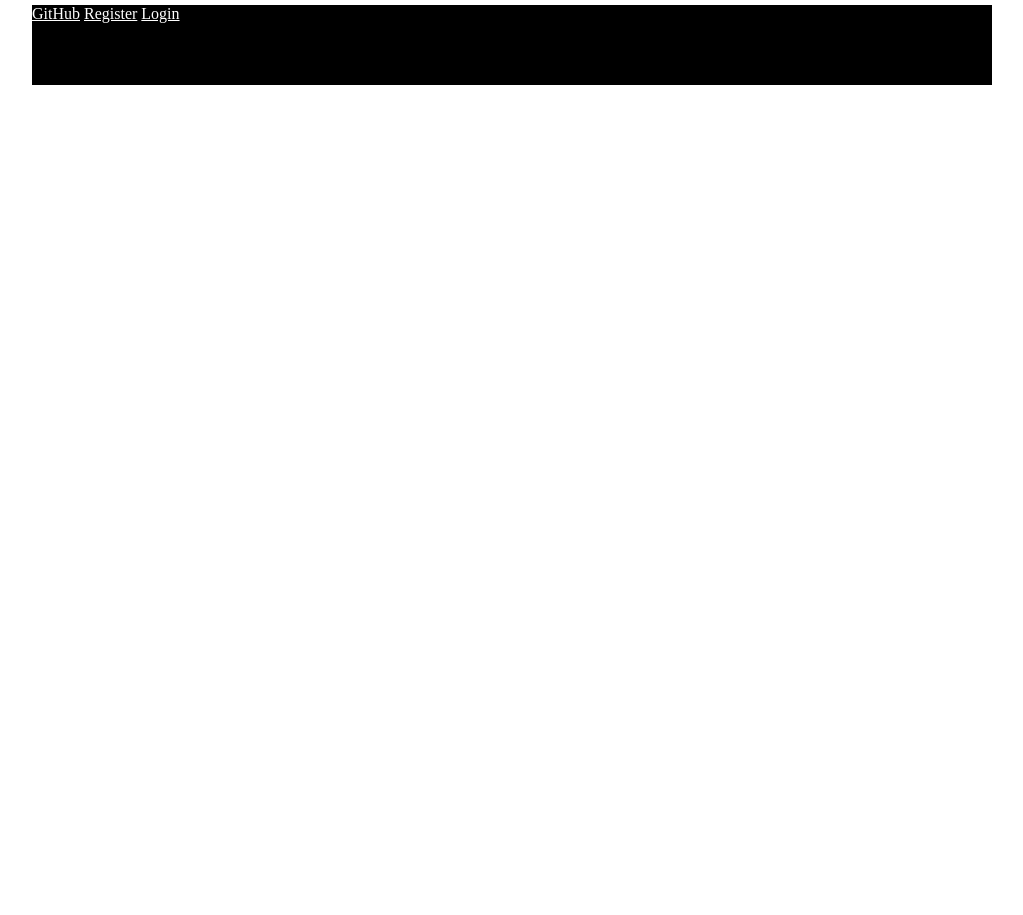
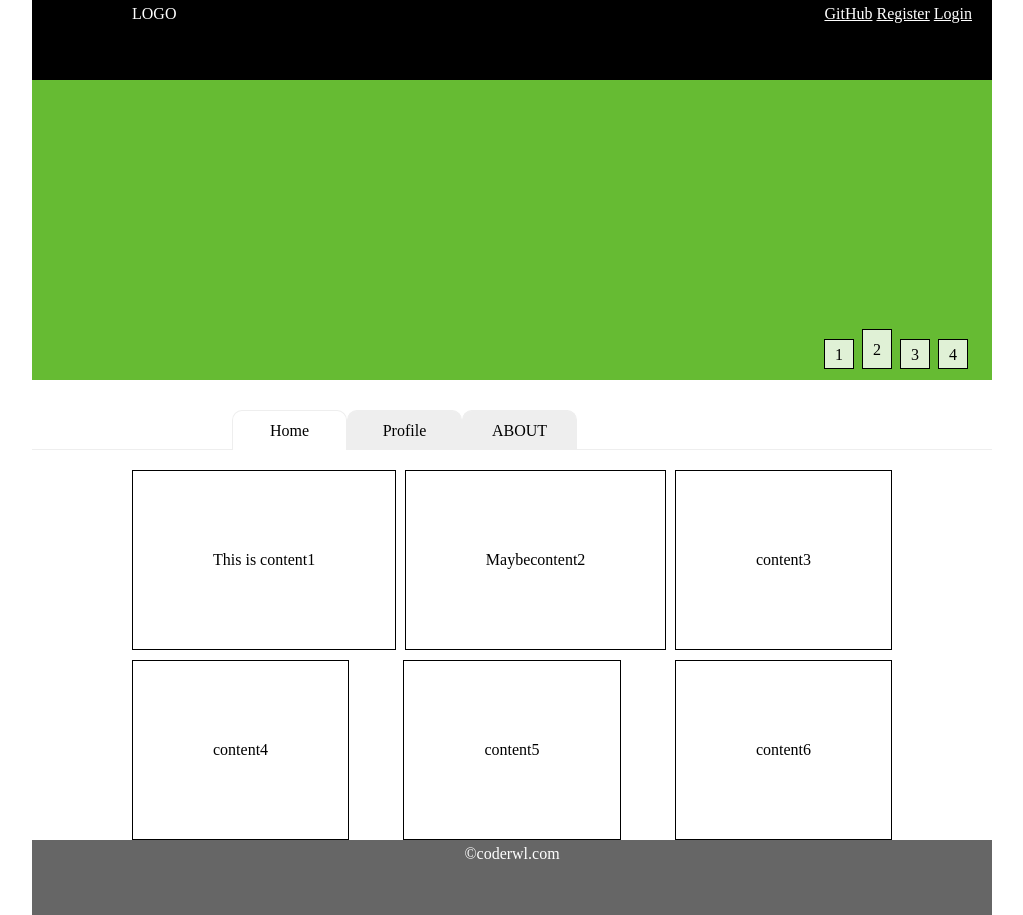
Before and after one commit to code-monkey-wl/front-learn, a plain HTML site: page day-0708/ife-task.html in a window 1280 px wide. Shown: the whole page, without its empty margins (128-1151 px from the left). Before the commit the page ends 800 px from the top, so only its background shows below. Drawn offline with Linux system fonts and the light colour scheme.

Commit message:
0708 done

```diff
--- a/day-0708/css/ife.css
+++ b/day-0708/css/ife.css
@@ -1,17 +1,29 @@
+* {
+    margin: 0;
+    padding: 0;
+}
+
 body {
     width: 960px;
-    margin: 0px auto;
+    margin: 0 auto;
 }
 
 header {
-    margin: 0px auto;
+    /* 居中 */
+    margin: 0 auto;
     height: 80px;
     color: white;
     background-color: black;
 }
 
-nav {
-    /* float: right; */
+.logo {
+    float: left;
+    margin-left: 100px;
+    margin-top: 5px;
+}
+
+.nav-right {
+    float: right;
     margin-right: 20px;
     margin-top: 5px
 }
@@ -19,3 +31,101 @@ nav {
 .white {
     color: white;
 }
+
+.banner {
+    height: 300px;
+    margin: 0 auto;
+    background-color: rgb(102, 187, 51);
+    position: relative;
+}
+
+.banner > ol {
+    position: absolute;
+    bottom: 10px;
+    right: 20px;
+    margin: 0;
+    /*margin: 255px 20px 0 0;
+    float: right;*/
+    padding: 0;
+    list-style: none none;
+}
+
+.banner > ol > li {
+    display: inline-block;
+    box-sizing: border-box;
+    border: 1px black solid;
+    width: 30px;
+    /*垂直居中了*/
+    height: 30px;
+    line-height: 30px;
+    margin-right: 4px;
+    text-align: center;
+    background-color: rgb(224, 241, 214);
+    /* inline-block的元素生效 */
+    vertical-align: text-bottom;
+}
+
+.banner-current {
+    height: 40px !important;
+    line-height: 40px !important;
+}
+
+.menu-container {
+    position: relative;
+    height: 70px;
+    box-sizing: border-box;
+    border-bottom: 1px rgb(238, 238, 238) solid;
+}
+
+.menu {
+    box-sizing: border-box;
+    position: absolute;
+    left: 200px;
+    bottom: 0;
+    width: 400px;
+
+}
+
+.menu > span {
+    /*文字垂直居中*/
+    width: 115px;
+    height: 40px;
+    line-height: 40px;
+    display: inline-block;
+    float: left;
+    box-sizing: border-box;
+    border: 1px rgb(238, 238, 238) solid;
+    border-bottom: none;
+    text-align: center;
+    border-radius: 10px 10px 0 0;
+    background-color: rgb(238, 238, 238);
+    /*覆盖掉 container 的 border*/
+    margin-bottom: -1px
+}
+
+.menu-current {
+    /*覆盖掉 container 的 border*/
+    background-color: white !important;
+}
+
+main {
+    display: flex;
+    flex-flow: wrap;
+    justify-content: space-between;
+    /*-10px 用来抵消最下面的 section margin bottom*/
+    margin: 20px 100px -10px;
+}
+
+main > section {
+    padding: 80px;
+    border: 1px black solid;
+    margin-bottom: 10px
+}
+
+footer {
+    height: 70px;
+    background-color: rgb(102, 102, 102);
+    color: white;
+    text-align: center;
+    padding-top: 5px;
+}
--- a/day-0708/ife-task.html
+++ b/day-0708/ife-task.html
@@ -11,13 +11,41 @@
 
 <body>
 <header>
-        <nav>
+    <nav class="logo">LOGO</nav>
+
+    <nav class="nav-right">
         <a href="#" class="white">GitHub</a>
         <a href="#" class="white">Register</a>
         <a href="#" class="white">Login</a>
     </nav>
 </header>
+<nav class="banner">
+    <ol>
+        <li>1</li>
+        <li class="banner-current">2</li>
+        <li>3</li>
+        <li>4</li>
+    </ol>
+</nav>
+<div class="menu-container">
+    <div class="menu">
+        <span class="menu-current">Home</span>
+        <span>Profile</span>
+        <span>ABOUT</span>
+    </div>
 
+</div>
+<main>
+    <section>This is content1</section>
+    <section>Maybecontent2</section>
+    <section>content3</section>
+    <section>content4</section>
+    <section>content5</section>
+    <section>content6</section>
+</main>
+<footer>
+    &copy;coderwl.com
+</footer>
 </body>
 
 </html>
```
Also changed, not shown: vendor/normalize.css (added), 1 other file. Lines whose indentation alone changed are shown as unchanged.
